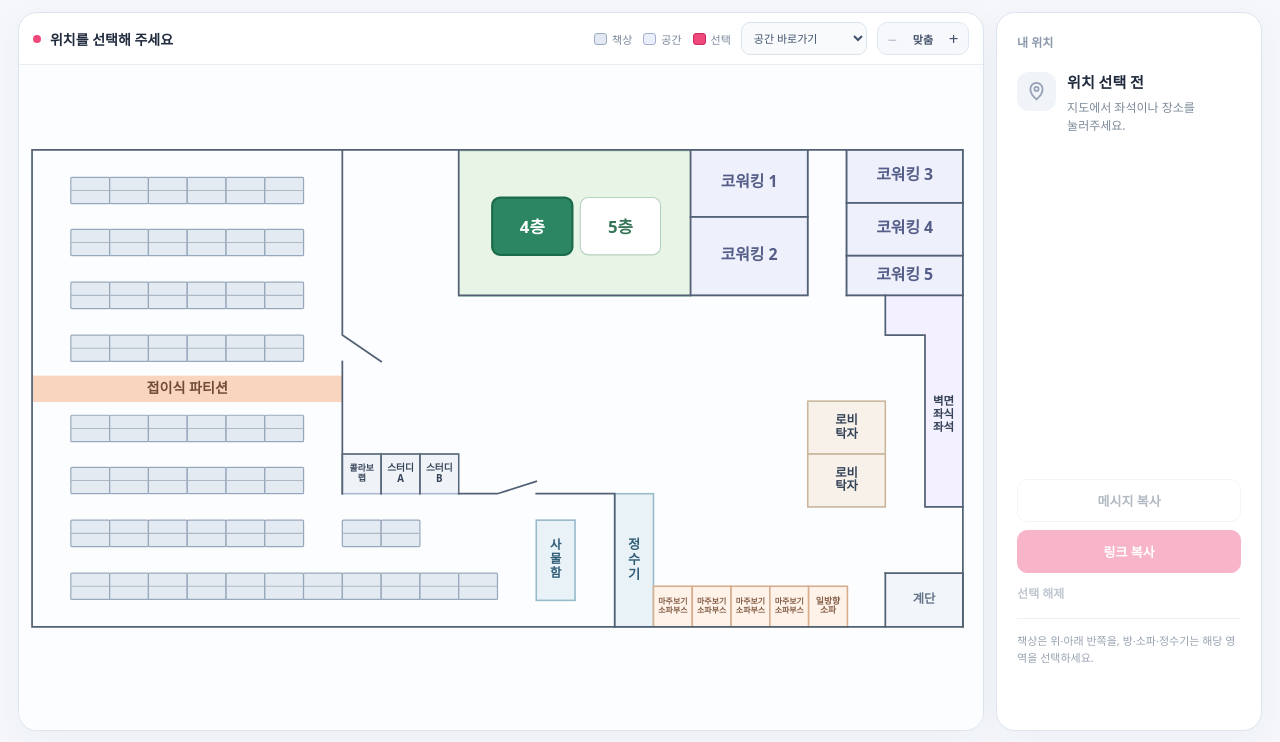
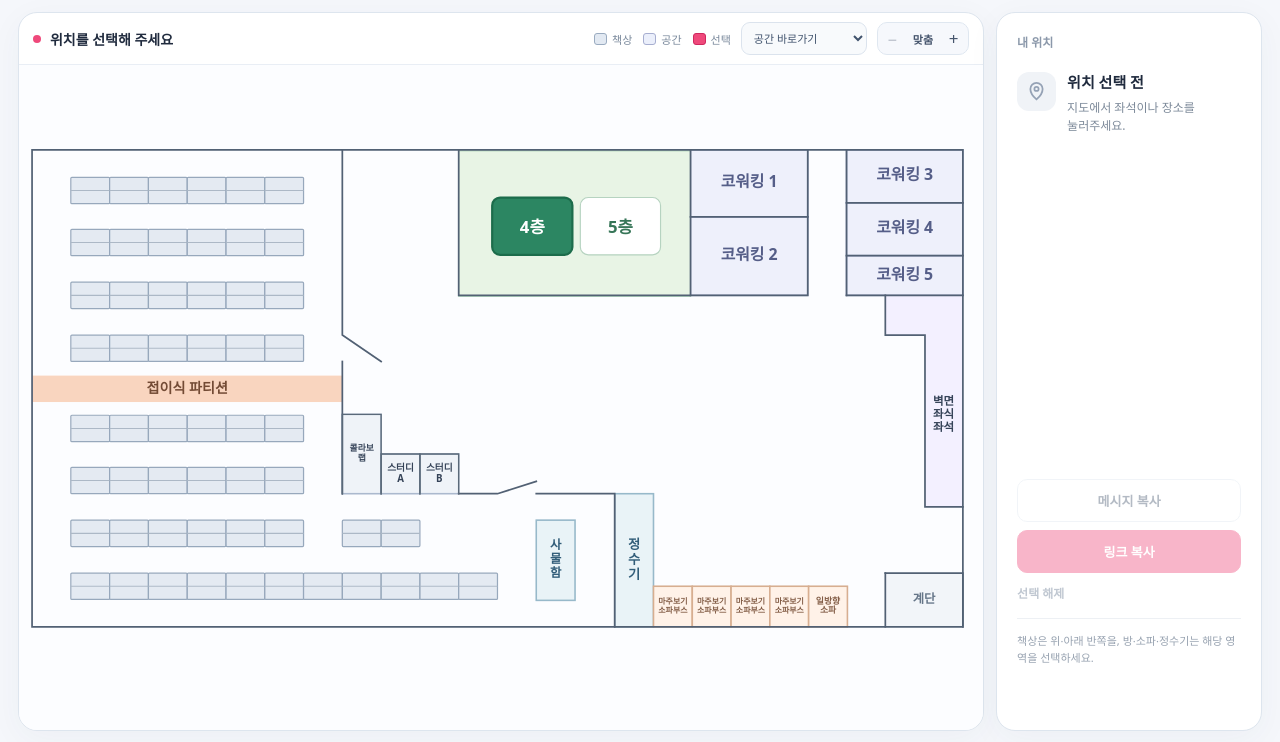
Before and after one commit to PassionWoo/nimodi, a plain HTML site: page index.html in a window 1280 px wide. Shown: the part 58-800 px from the top of the page. Drawn offline with Linux system fonts and the light colour scheme.

Commit message:
이동식 가구 제외

```diff
--- a/index.html
+++ b/index.html
@@ -222,6 +222,9 @@ for(const floor of [4,5]){
   for(let side=0;side<2;side++)for(let col=0;col<count;col++)legacy[floor].push(`${group}.${side}.${col}`);
  });
 }
+// IMPORTANT: New seats receive new hash indices AFTER all historic seats.
+// Never increase historicCounts[5][9], which would renumber existing j-m/n URLs.
+legacy[5].push('j.0.6','j.1.6');
 const D={
  4:[
   ['a',52,40,6],['b',52,99,6],['c',52,159,6],['d',52,219,6],
@@ -230,7 +233,7 @@ const D={
  5:[
   ['a',53,41,6],['b',53,101,6],['c',53,161,6],['d',53,221,6],
   ['e',53,326,6],['f',53,386,6],['g',53,446,6],['h',53,506,6],
-  ['i',405,326,6],['j',405,371,6],['k',405,416,6],['l',405,461,6],['m',405,506,6],
+  ['i',405,326,6],['j',405,371,7],['k',405,416,6],['l',405,461,6],['m',405,506,6],
   ['n',317,506,1]
  ]
 };
@@ -243,11 +246,9 @@ const A={
   ['cw4','코워킹 4',932,69,132,60,'room',['코워킹 4'],18],
   ['cw5','코워킹 5',932,129,132,45,'room',['코워킹 5'],18],
   ['wall','벽면 좌식 좌석',976,174,88,240,'wallseat',['벽면','좌식','좌석'],13],
-  ['lab','콜라보랩',360,354,44,45,'study',['콜라보','랩'],10],
+  ['lab','콜라보랩',360,309,44,90,'study',['콜라보','랩'],10],
   ['studyA','스터디 A',404,354,44,45,'study',['스터디','A'],11],
   ['studyB','스터디 B',448,354,44,45,'study',['스터디','B'],11],
-  ['lobby1','로비 탁자',888,294,88,60,'table',['로비','탁자'],14],
-  ['lobby2','로비 탁자',888,354,88,60,'table',['로비','탁자'],14],
   ['locker','사물함',580,429,44,91,'facility',['사','물','함'],14],
   ['water','정수기',669,399,44,151,'facility',['정','수','기'],15],
   ['sofa1','마주보기 소파 부스',713,504,44,46,'sofa',['마주보기','소파부스'],9],
@@ -264,8 +265,8 @@ const A={
   ['cw9','코워킹 9',933,71,131,61,'room',['코워킹 9'],18],
   ['facil','퍼실룸',933,132,131,44,'room',['퍼실룸'],18],
   ['wall','벽면 좌식 좌석',933,176,131,225,'wallseat',['벽면','좌식','좌석'],13],
-  ['locker1','사물함',691,326,44,91,'facility',['사','물','함'],14],
-  ['locker2','사물함',691,461,44,76,'facility',['사','물','함'],14],
+  ['locker1','사물함',735,326,44,91,'facility',['사','물','함'],14],
+  ['locker2','사물함',735,461,44,76,'facility',['사','물','함'],14],
   ['water','정수기',845,416,132,46,'facility',['정수기'],16],
   ['sofa1','마주보기 소파 부스',802,521,44,45,'sofa',['마주보기','소파부스'],9],
   ['sofa2','마주보기 소파 부스',846,521,44,45,'sofa',['마주보기','소파부스'],9],
@@ -293,14 +294,14 @@ const STRUCT={
   'M932 129 H1064',
   'M932 174 H1064'
   ],open:[
-   'M360 399 V354 H404 V399',
+   'M360 399 V309 H404 V399',
    'M404 399 V354 H448 V399',
    'M448 399 V354 H492 V399'
   ]},
  5:{outer:'M8 10 H1064 V566 H8 Z',walls:[
   'M360 10 V221 L405 251',
-  'M360 251 V296 H756 V431 L801 461',
-  'M756 461 V566',
+  'M360 251 V296 H800 V431 L845 461',
+  'M800 461 V566',
   'M933 176 V221 H1021 V401 H1064',
   'M976 506 H1064 V566',
   'M976 506 V566',
```
